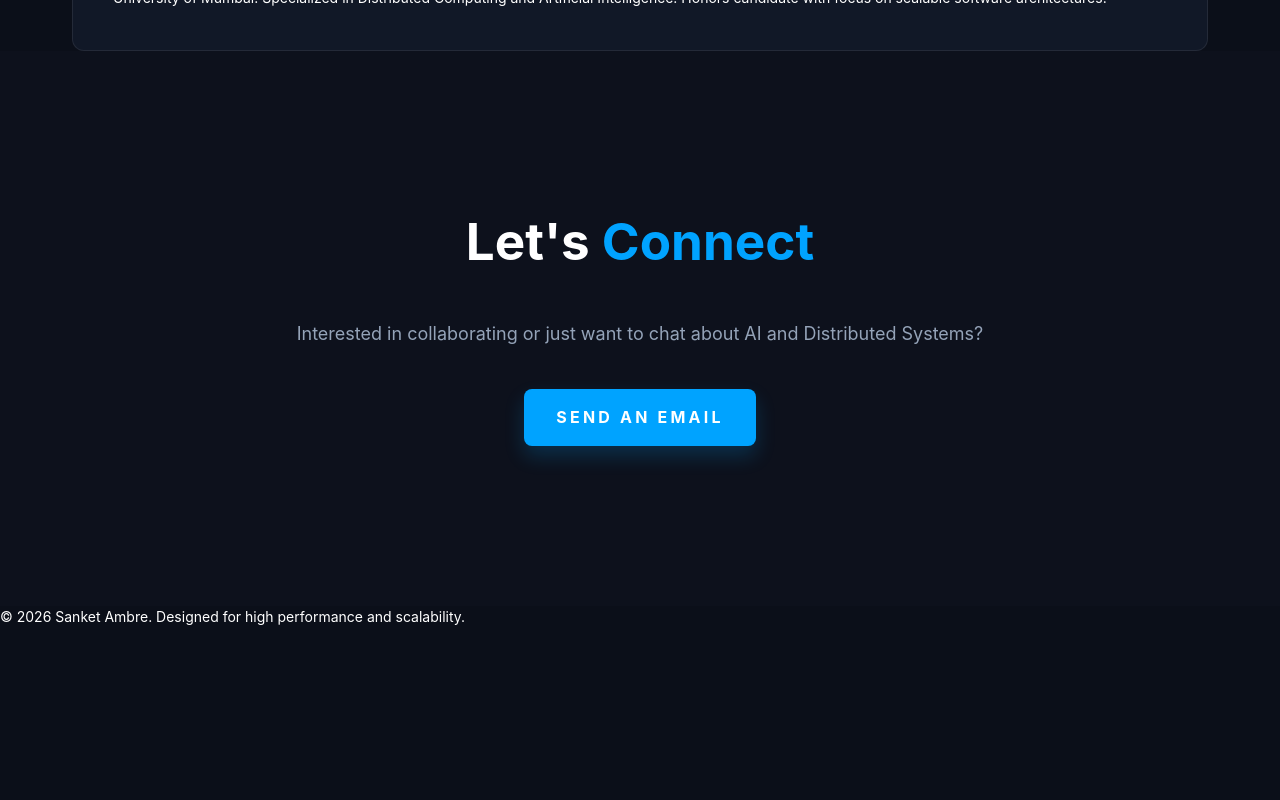
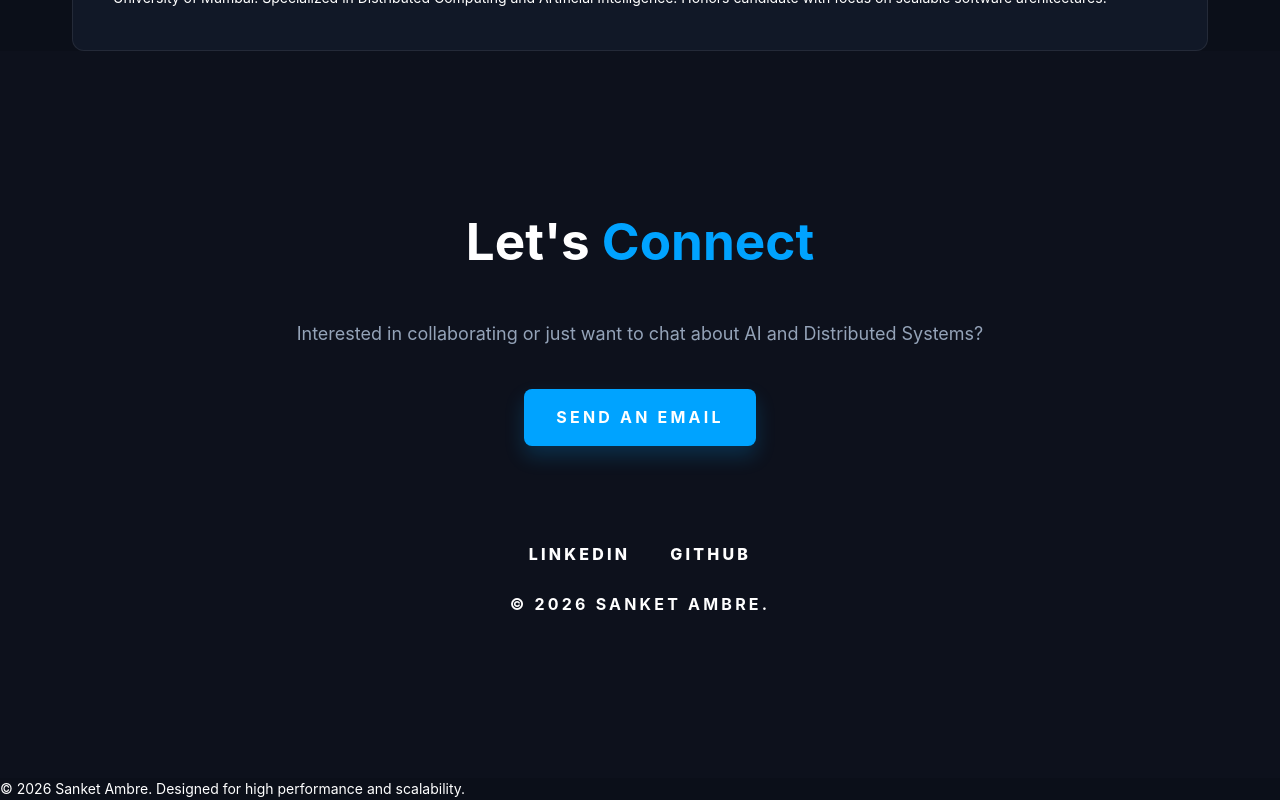
Before and after one commit to sankett02/portfolio, a React app: page / in a window 1280 px wide. Shown: the part 7851-8651 px from the top of the page. Before the commit the page ends 8480 px from the top, so only its background shows below. Built offline with nearby package versions, Linux system fonts and the light colour scheme; the HTML template or start-up script is replaced by a standard one.

Commit message:
fix: finalize layout tweaks, remove timeline elements, and restore footer

```diff
--- a/src/components/Contact.tsx
+++ b/src/components/Contact.tsx
@@ -8,9 +8,20 @@ const Contact = () => {
           <h2 className="text-5xl font-bold mb-4 tracking-tighter italic text-white">Let's <span className="cyan-text">Connect</span></h2>
           <div className="w-20 h-1.5 bg-accent-cyan rounded-full mb-8 mx-auto"></div>
           <p className="text-xl mb-10 text-text-muted">Interested in collaborating or just want to chat about AI and Distributed Systems?</p>
-          <a href="mailto:sanket.ambre2005@gmail.com" className="btn-primary text-[10px] tracking-widest uppercase font-extrabold">
+          <a href="mailto:sanket.ambre2005@gmail.com" className="btn-primary text-[10px] tracking-widest uppercase font-extrabold mb-24">
             Send an Email
           </a>
+
+          {/* Social Footer */}
+          <div className="w-full border-t border-white/5 pt-10 flex flex-col md:flex-row justify-between items-center gap-6">
+            <div className="flex gap-10">
+              <a href="https://www.linkedin.com/in/sanket-ambre-1ba248319/" target="_blank" rel="noopener noreferrer" className="text-[10px] font-extrabold uppercase tracking-widest text-text-muted hover:cyan-text transition-colors">LinkedIn</a>
+              <a href="https://github.com/sankett02/" target="_blank" rel="noopener noreferrer" className="text-[10px] font-extrabold uppercase tracking-widest text-text-muted hover:cyan-text transition-colors">GitHub</a>
+            </div>
+            <div className="text-[9px] font-bold tracking-widest text-white/20 uppercase">
+              © {new Date().getFullYear()} Sanket Ambre.
+            </div>
+          </div>
         </div>
       </div>
     </section>
```
